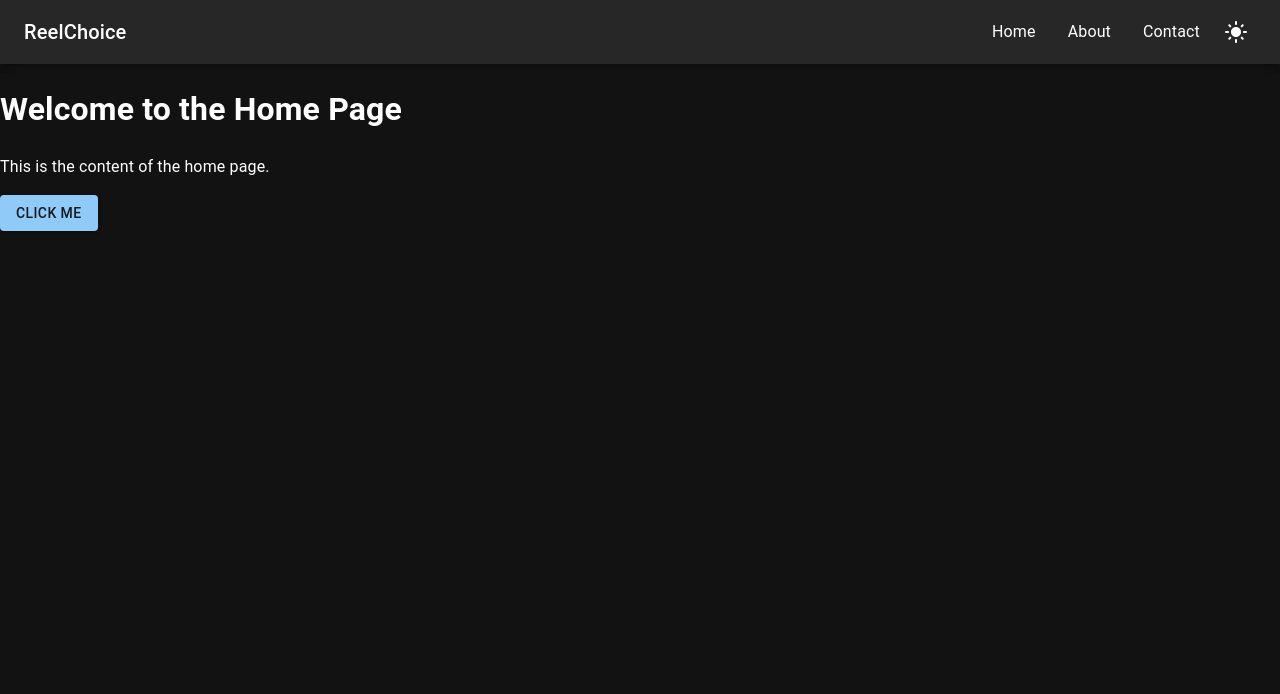
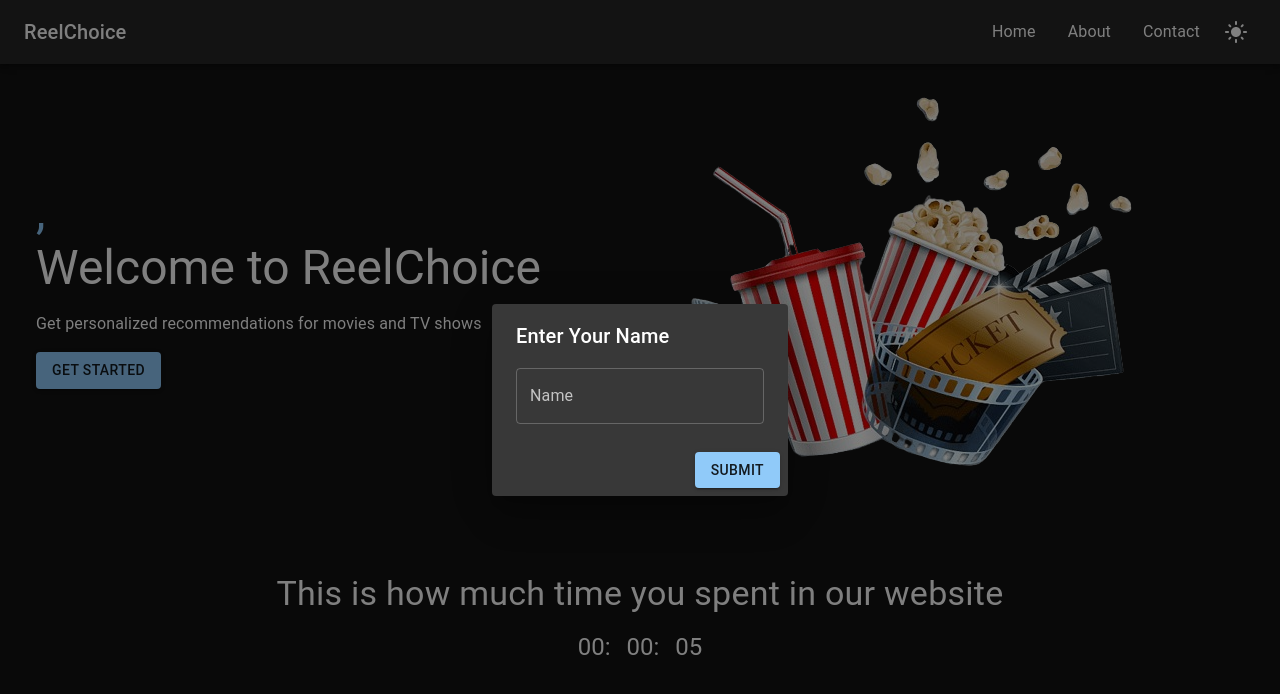
Before and after one commit to kalpasuraweera/reel-choice, a React (Create React App) app: page / in a window 1280 px wide. Shown: the top 694 px of the page. Built offline with nearby package versions, Linux system fonts and the light colour scheme.

Commit message:
add animation

```diff
--- a/src/index.css
+++ b/src/index.css
@@ -1,13 +1,24 @@
 body {
   margin: 0;
-  font-family: -apple-system, BlinkMacSystemFont, 'Segoe UI', 'Roboto', 'Oxygen',
-    'Ubuntu', 'Cantarell', 'Fira Sans', 'Droid Sans', 'Helvetica Neue',
+  font-family: -apple-system, BlinkMacSystemFont, "Segoe UI", "Roboto", "Oxygen",
+    "Ubuntu", "Cantarell", "Fira Sans", "Droid Sans", "Helvetica Neue",
     sans-serif;
   -webkit-font-smoothing: antialiased;
   -moz-osx-font-smoothing: grayscale;
 }
 
 code {
-  font-family: source-code-pro, Menlo, Monaco, Consolas, 'Courier New',
+  font-family: source-code-pro, Menlo, Monaco, Consolas, "Courier New",
     monospace;
 }
+
+@keyframes swipeRight {
+  from {
+    transform: translateX(100%);
+    opacity: 0;
+  }
+  to {
+    transform: translateX(0);
+    opacity: 1;
+  }
+}
--- a/src/pages/Home.jsx
+++ b/src/pages/Home.jsx
@@ -1,16 +1,152 @@
-import React from "react";
+import { useEffect, useRef, useState } from "react";
 import NavBar from "../components/NavBar";
-import { Box, Button } from "@mui/material";
+import {
+  Box,
+  Button,
+  Dialog,
+  DialogActions,
+  DialogContent,
+  DialogTitle,
+  TextField,
+  Typography,
+} from "@mui/material";
 
 function Home() {
+  const imgRef = useRef(null);
+
+  const [username, setUsername] = useState("");
+  const [greeting, setGreeting] = useState("");
+  const [time, setTime] = useState(0);
+  const [open, setOpen] = useState(false);
+
+  const handleSubmit = () => {
+    if (username) {
+      localStorage.setItem("username", username);
+      setOpen(false);
+    }
+  };
+
+  useEffect(() => {
+    const name = localStorage.getItem("username");
+    if (name) {
+      const hours = new Date().getHours();
+      if (hours < 12) {
+        setGreeting("Good Morning");
+      } else if (hours < 18) {
+        setGreeting("Good Afternoon");
+      } else if (hours < 22) {
+        setGreeting("Good Evening");
+      } else {
+        setGreeting("Good Night");
+      }
+      setUsername(name);
+    } else {
+      setOpen(true);
+    }
+  }, []);
+
+  useEffect(() => {
+    const interval = setInterval(() => {
+      setTime((prev) => prev + 1);
+    }, 1000);
+    return () => clearInterval(interval);
+  });
+
+  useEffect(() => {
+    imgRef.current.style.animation = "swipeRight 1s ease-out forwards";
+  });
+
   return (
     <>
       <NavBar />
-      <h1>Welcome to the Home Page</h1>
-      <p>This is the content of the home page.</p>
-      <Button variant="contained" color="primary">
-        Click Me
-      </Button>
+      <Dialog open={open}>
+        <DialogTitle>Enter Your Name</DialogTitle>
+        <DialogContent>
+          <TextField
+            label="Name"
+            value={username}
+            onChange={(e) => setUsername(e.target.value)}
+          />
+        </DialogContent>
+        <DialogActions>
+          <Button variant="contained" color="primary" onClick={handleSubmit}>
+            Submit
+          </Button>
+        </DialogActions>
+      </Dialog>
+
+      <Box
+        sx={{
+          display: "flex",
+          justifyContent: "space-evenly",
+          alignItems: "center",
+          marginTop: "2rem",
+          marginBottom: "5rem",
+        }}
+      >
+        <Box
+          sx={{
+            display: "flex",
+            flexDirection: "column",
+            justifyContent: "center",
+            alignItems: "flex-start",
+            gap: "1rem",
+          }}
+        >
+          <Typography variant="h3">
+            <Typography
+              variant="span"
+              color="primary"
+              sx={{ display: "block" }}
+            >
+              {greeting} {username},
+            </Typography>
+            Welcome to ReelChoice
+          </Typography>
+          <Typography variant="p">
+            Get personalized recommendations for movies and TV shows
+          </Typography>
+          <Button variant="contained" color="primary">
+            Get Started
+          </Button>
+        </Box>
+        <Box>
+          <img src="/home_img.png" alt="Home" ref={imgRef} />
+        </Box>
+      </Box>
+      <Box
+        sx={{
+          display: "flex",
+          flexDirection: "column",
+          justifyContent: "center",
+          alignItems: "center",
+          gap: "1rem",
+          padding: "1rem",
+        }}
+      >
+        <Typography variant="h4">
+          This is how much time you spent in our website
+        </Typography>
+        <Box
+          sx={{
+            display: "flex",
+            gap: "1rem",
+          }}
+        >
+          <Typography variant="h5">
+            {Math.floor(time / 3600) < 10 ? "0" : ""}
+            {Math.floor(time / 3600)}:
+          </Typography>
+          <Typography variant="h5">
+            {Math.floor(time / 60) < 10 ? "0" : ""}
+            {Math.floor(time / 60)}:
+          </Typography>
+          <Typography variant="h5">
+            {time % 60 < 10 ? "0" : ""}
+            {time % 60}
+          </Typography>
+        </Box>
+      </Box>
     </>
   );
 }
```
Also changed, not shown: public/home_img.png (added).
